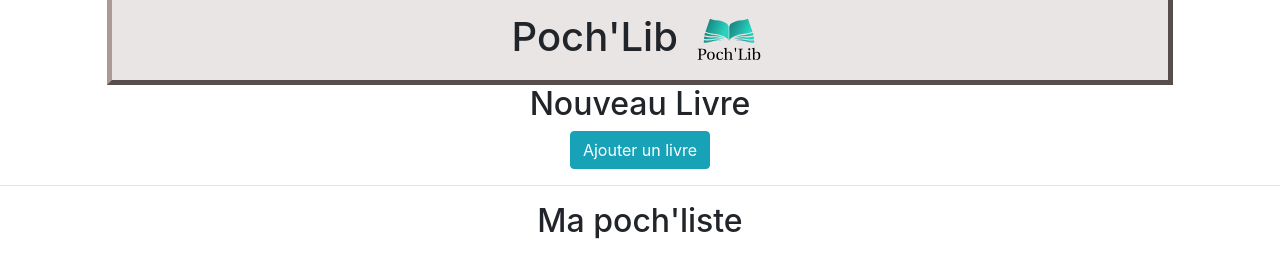
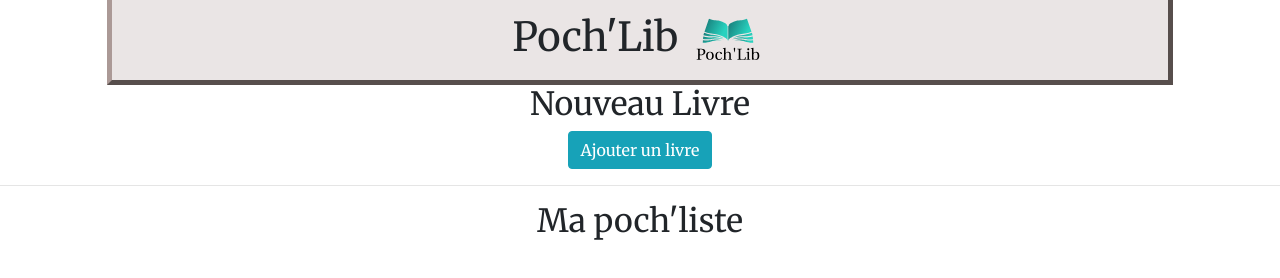
Before and after one commit to clemb08/P6_PocheLib, a plain HTML site: page index.html in a window 1280 px wide. Drawn offline with nearby package versions, Linux system fonts and the light colour scheme.

Commit message:
Add MerriWeather Font

```diff
--- a/index.html
+++ b/index.html
@@ -6,6 +6,7 @@
 		<meta name="viewport" content="width=device-width, initial-scale=1">
 			<!-- CSS -->
 			<link rel="stylesheet" href="https://cdn.jsdelivr.net/npm/bootstrap@4.5.3/dist/css/bootstrap.min.css" integrity="sha384-TX8t27EcRE3e/ihU7zmQxVncDAy5uIKz4rEkgIXeMed4M0jlfIDPvg6uqKI2xXr2" crossorigin="anonymous">
+			<link rel="stylesheet" href="https://fonts.googleapis.com/css?family=Merriweather">
 			<link rel="stylesheet" href="pocheLib.css">
 			<!-- jQuery and JS bundle w/ Popper.js -->
 			<script src="https://code.jquery.com/jquery-3.5.1.slim.min.js" integrity="sha384-DfXdz2htPH0lsSSs5nCTpuj/zy4C+OGpamoFVy38MVBnE+IbbVYUew+OrCXaRkfj" crossorigin="anonymous"></script>
--- a/pocheLib.css
+++ b/pocheLib.css
@@ -1,3 +1,7 @@
+body {
+  font-family: 'Merriweather', serif;
+}
+
 h2 {
   text-align: center;
 }
```
